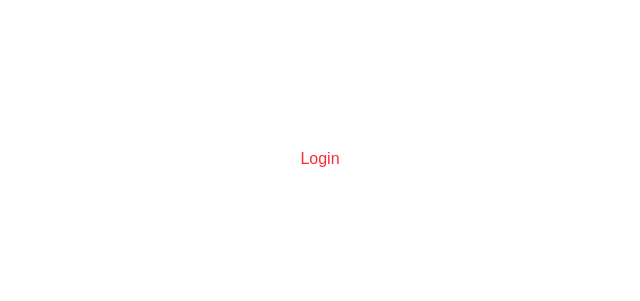
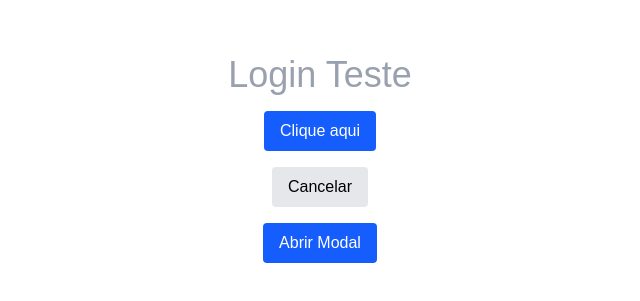
Before and after one commit to Seila-dev/watchlist, a Next.js app: page /login in a window 1280 px wide. Shown: the part 241-542 px from the top of the page, without its empty margins (320-960 px from the left). Built offline with nearby package versions, Linux system fonts and the light colour scheme.

Commit message:
test: add testing components and modal to verify tailwind tool

```diff
--- a/src/app/(auth)/login/page.tsx
+++ b/src/app/(auth)/login/page.tsx
@@ -1,7 +1,20 @@
+"use client"
+
+import Modal from "@/components/ComponentModalTest";
+import Button from "@/components/ui/ButtonTest";
+import { useState } from "react";
+
 export default function LoginPage() {
+    const [isOpen, setIsOpen] = useState(false);
+
   return (
-    <div className="flex items-center justify-center h-screen">
-      <h1 className="text-red-500">Login</h1>
+    // This is a simple login page with buttons and a modal for testing purposes
+    <div className="flex items-center justify-center flex-col gap-4 h-screen">
+      <h1 className="text-gray-400 text-4xl">Login Teste</h1>
+      <Button variant="primary">Clique aqui</Button>
+      <Button variant="secondary">Cancelar</Button>
+      <Button onClick={() => setIsOpen(true)}>Abrir Modal</Button>
+      <Modal isOpen={isOpen} onClose={() => setIsOpen(false)} />
     </div>
   );
 }
--- /dev/null
+++ b/src/components/ComponentModalTest.tsx
@@ -0,0 +1,25 @@
+"use client"
+
+import React from 'react';
+import Button from './ui/ButtonTest';
+
+type ModalProps = {
+  isOpen: boolean;
+  onClose: () => void;
+};
+
+export default function Modal({ isOpen, onClose }: ModalProps) {
+  if (!isOpen) return null;
+
+  return (
+    <div className="fixed inset-0 z-50 flex items-center justify-center bg-black/50">
+      <div className="bg-white dark:bg-gray-900 p-6 rounded shadow-lg max-w-sm w-full">
+        <h2 className="text-lg font-semibold mb-4">Modal de Teste</h2>
+        <p className="mb-4">Este é um conteúdo de teste dentro do modal.</p>
+        <Button variant="primary" onClick={onClose}>
+          Fechar
+        </Button>
+      </div>
+    </div>
+  );
+}
--- /dev/null
+++ b/src/components/ui/ButtonTest.tsx
@@ -0,0 +1,21 @@
+"use client"
+
+import React from 'react';
+
+type ButtonProps = React.ButtonHTMLAttributes<HTMLButtonElement> & {
+  variant?: 'primary' | 'secondary';
+};
+
+export default function Button({ variant = 'primary', className = '', children, ...props }: ButtonProps) {
+  const baseStyles = 'rounded px-4 py-2 font-medium transition-colors';
+  const primaryStyles = 'bg-blue-600 text-white hover:bg-blue-700';
+  const secondaryStyles = 'bg-gray-200 text-black hover:bg-gray-300';
+
+  const variantStyles = variant === 'secondary' ? secondaryStyles : primaryStyles;
+
+  return (
+    <button className={`${baseStyles} ${variantStyles} ${className}`} {...props}>
+      {children}
+    </button>
+  );
+}
```
